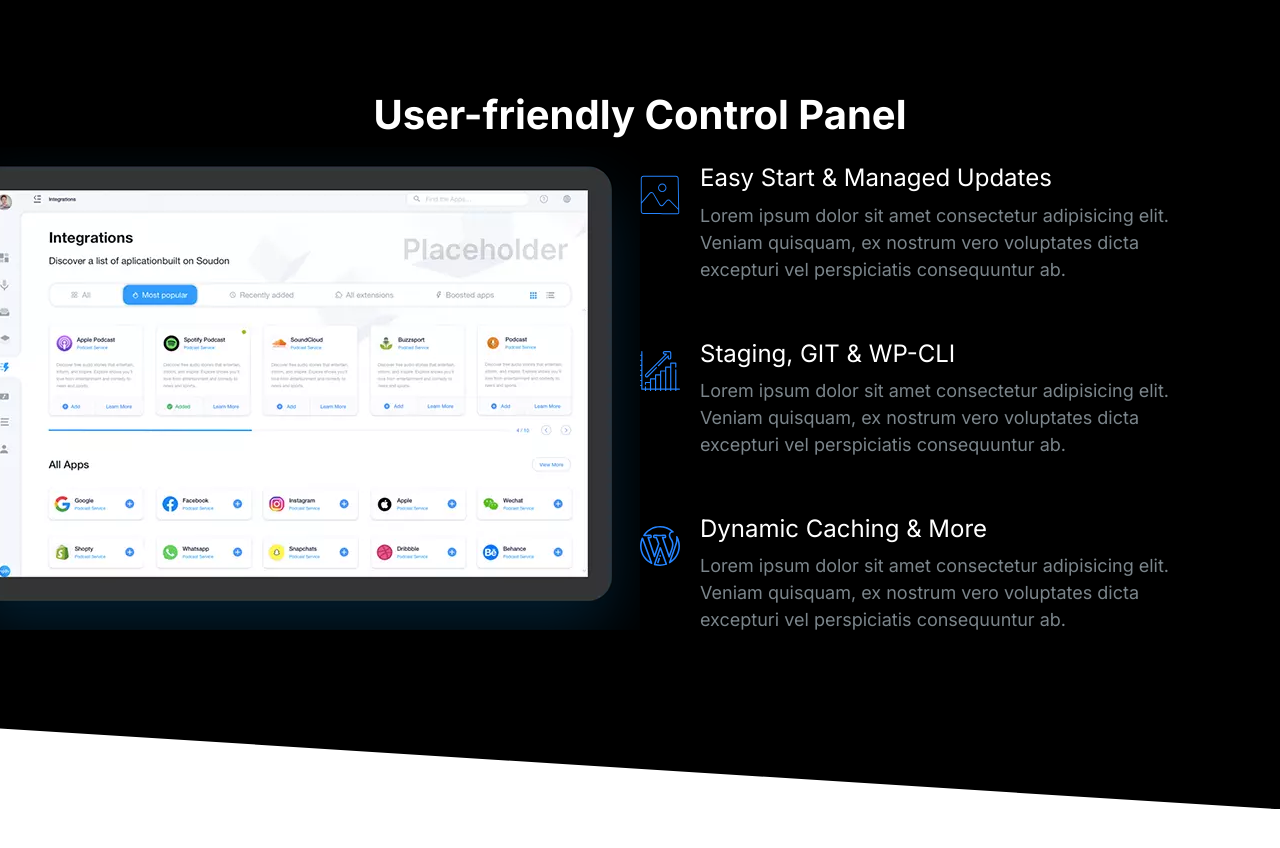
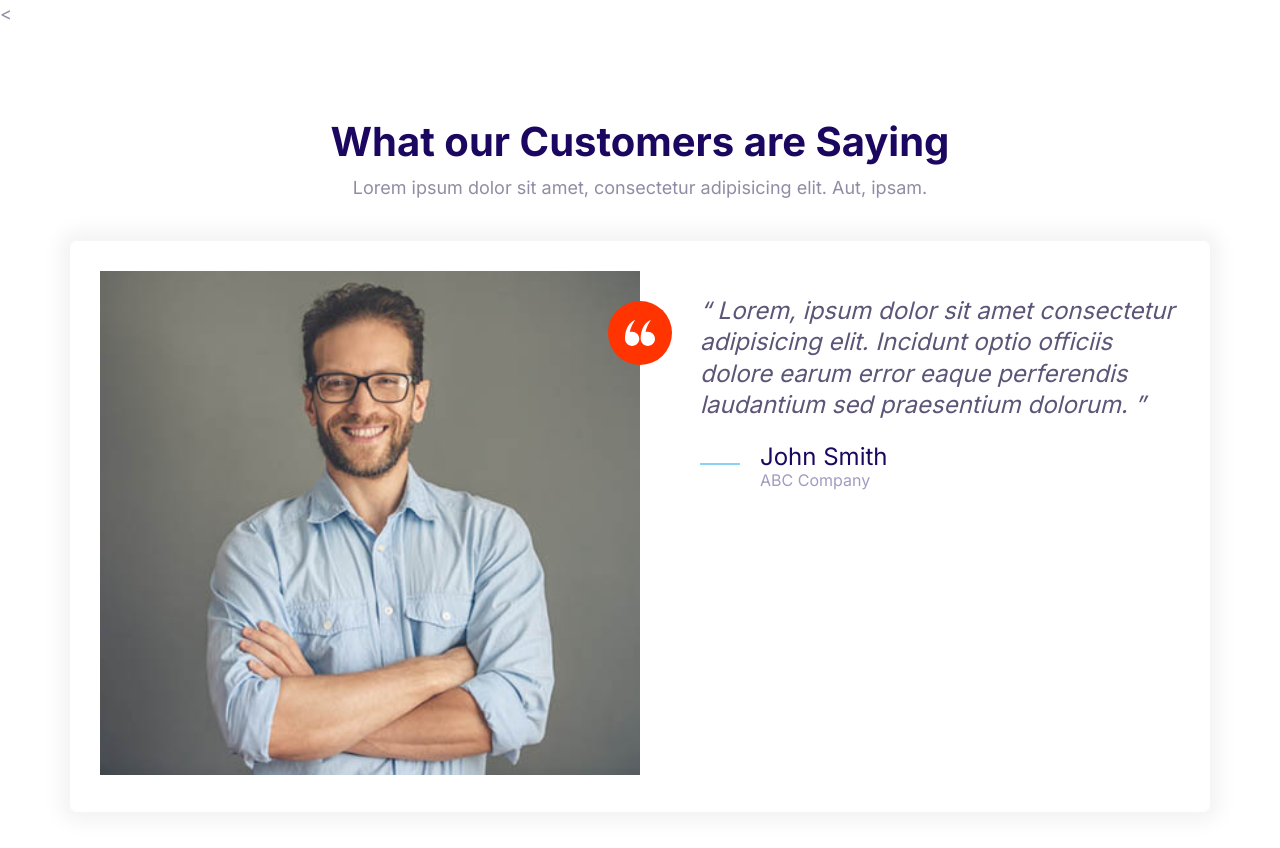
Before and after one commit to hosamhamdifl/htmlproject, a plain HTML site: page index.html in a window 1280 px wide. Before the commit the page ends 809 px from the top, so only its background shows below. Drawn offline with Linux system fonts and the light colour scheme.

Commit message:
tesimonial block

```diff
--- a/css/styles.css
+++ b/css/styles.css
@@ -614,6 +614,7 @@
 
   .block__header {
     text-align: center;
+    margin-bottom: 4rem;
   }
 
   .block__heading {
@@ -810,3 +811,4 @@
       max-width: 700px;
     }
   }
+  /* Testimonials Block */
--- a/index.html
+++ b/index.html
@@ -13,75 +13,50 @@
     <link rel="stylesheet" href="css/styles.css" />
   </head>
   <body>
-    <section class="block block--dark block--skewed-right block-showcase">
+    <
+    <section class="block">
       <header class="block__header">
-        <h2>User-friendly Control Panel</h2>
+        <h2>What our Customers are Saying</h2>
+        <p>
+          Lorem ipsum dolor sit amet, consectetur adipisicing elit. Aut, ipsam.
+        </p>
       </header>
-      <div class="container grid grid--1x2">
-        <picture class="block-showcase__image">
-          <source
-            type="image/webp"
-            srcset="images/ipad.webp 1x, images/ipad@2x.webp 2x"
+      <div class="container">
+        <div class="card testimonial">
+          <div class="grid grid--1x2">
+            <div class="testimonial__image">
+              <img
+                src="images/testimonial.jpg"
+                alt="A happy, smiling customer"
               />
-          <source
-            type="image/png"
-            srcset="images/ipad.png 1x, images/ipad@2x.png 2x"
-          />
-          <img src="images/ipad.png" alt="" />
-        </picture>
-        <ul class="list">
-          <li>
+              <span class="icon-container icon-container--accent">
+                <svg class="icon icon--white icon--small">
+                  <use xlink:href="images/sprite.svg#quotes"></use>
+                </svg>
+              </span>
+            </div>
+            <blockquote class="quote">
+              <p class="quote__text">
+                Lorem, ipsum dolor sit amet consectetur adipisicing elit.
+                Incidunt optio officiis dolore earum error eaque perferendis
+                laudantium sed praesentium dolorum.
+              </p>
+              <footer>
                 <div class="media">
                   <div class="media__image">
-                <svg class="icon icon--primary">
-                  <use xlink:href="images/sprite.svg#snap"></use>
+                    <svg class="icon icon--primary quote__line">
+                      <use xlink:href="images/sprite.svg#line"></use>
                     </svg>
                   </div>
                   <div class="media__body">
-                <h3 class="media__title">Easy Start & Managed Updates</h3>
-                <p>
-                  Lorem ipsum dolor sit amet consectetur adipisicing elit.
-                  Veniam quisquam, ex nostrum vero voluptates dicta excepturi
-                  vel perspiciatis consequuntur ab.
-                </p>
+                    <h3 class="media__title quote__author">John Smith</h3>
+                    <p class="quote__organization">ABC Company</p>
                   </div>
                 </div>
-          </li>
-          <li>
-            <div class="media">
-              <div class="media__image">
-                <svg class="icon icon--primary">
-                  <use xlink:href="images/sprite.svg#growth"></use>
-                </svg>
-              </div>
-              <div class="media__body">
-                <h3 class="media__title">Staging, GIT & WP-CLI</h3>
-                <p>
-                  Lorem ipsum dolor sit amet consectetur adipisicing elit.
-                  Veniam quisquam, ex nostrum vero voluptates dicta excepturi
-                  vel perspiciatis consequuntur ab.
-                </p>
+              </footer>
+            </blockquote>
           </div>
         </div>
-          </li>
-          <li>
-            <div class="media">
-              <div class="media__image">
-                <svg class="icon icon--primary">
-                  <use xlink:href="images/sprite.svg#wordpress"></use>
-                </svg>
-              </div>
-              <div class="media__body">
-                <h3 class="media__title">Dynamic Caching & More</h3>
-                <p>
-                  Lorem ipsum dolor sit amet consectetur adipisicing elit.
-                  Veniam quisquam, ex nostrum vero voluptates dicta excepturi
-                  vel perspiciatis consequuntur ab.
-                </p>
-              </div>
-            </div>
-          </li>
-        </ul>
       </div>
     </section>
 
```
Also changed, not shown: components/block-testimonials.html (added, +40 -0 lines). Lines whose indentation alone changed are shown as unchanged.
